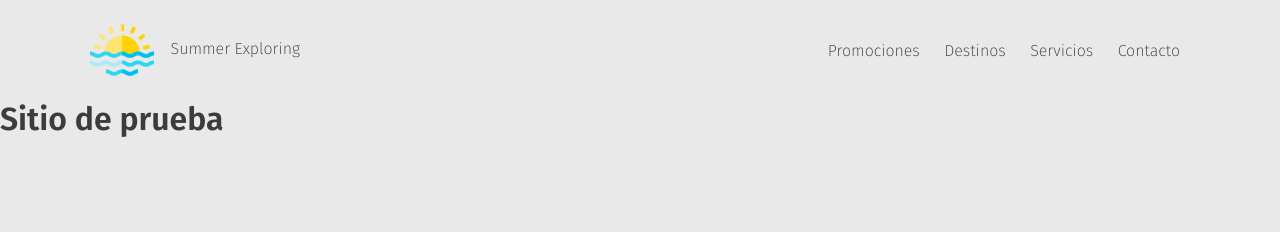
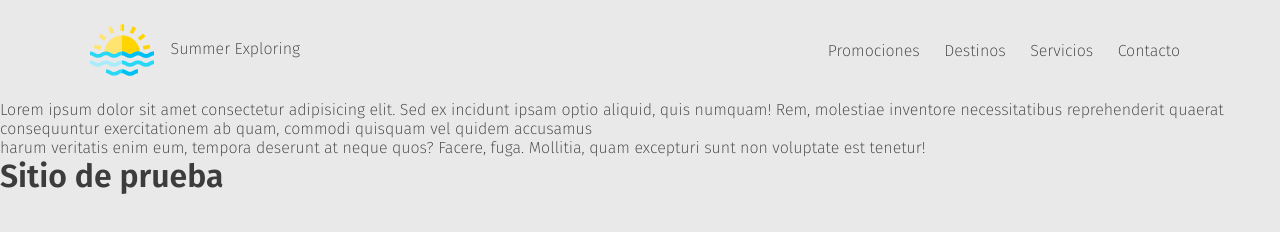
Before and after one commit to lucasdc1/repoClase4, a plain HTML site: page index.html in a window 1280 px wide. Drawn offline with Linux system fonts and the light colour scheme.

Commit message:
se agrego parrafo

```diff
--- a/index.html
+++ b/index.html
@@ -24,7 +24,11 @@
             <a href="#contacto">Contacto</a>
         </nav>
     </header>
-
+<main>
+    <section id="prueba">
+        <p>Lorem ipsum dolor sit amet consectetur adipisicing elit. Sed ex incidunt ipsam optio aliquid, quis numquam! Rem, molestiae inventore necessitatibus reprehenderit quaerat consequuntur exercitationem ab quam, commodi quisquam vel quidem accusamus <br> harum veritatis enim eum, tempora deserunt at neque quos? Facere, fuga. Mollitia, quam excepturi sunt non voluptate est tenetur!</p>
+    </section>
+</main>
     <h1>Sitio de prueba</h1>
 </body>
 </html>
```
